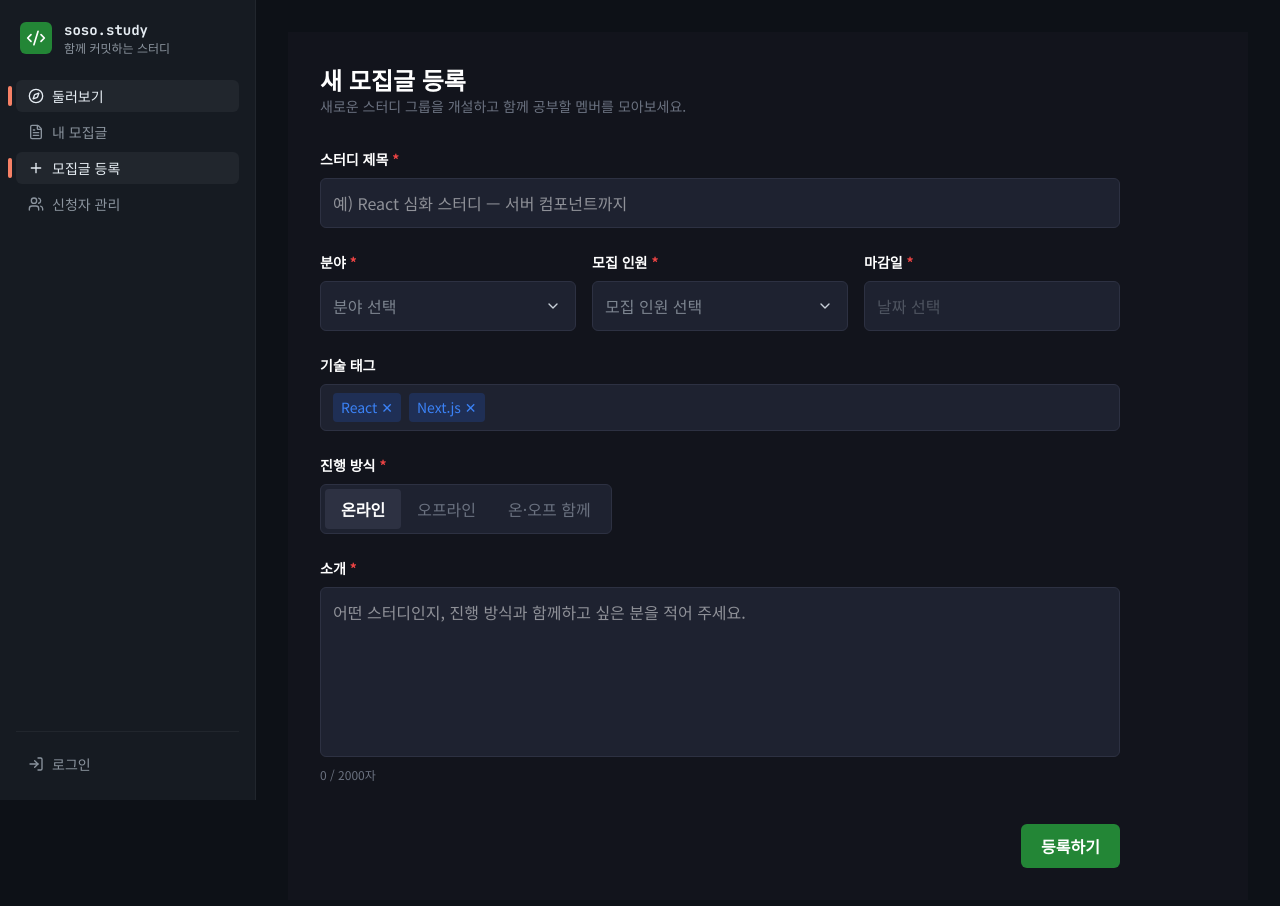
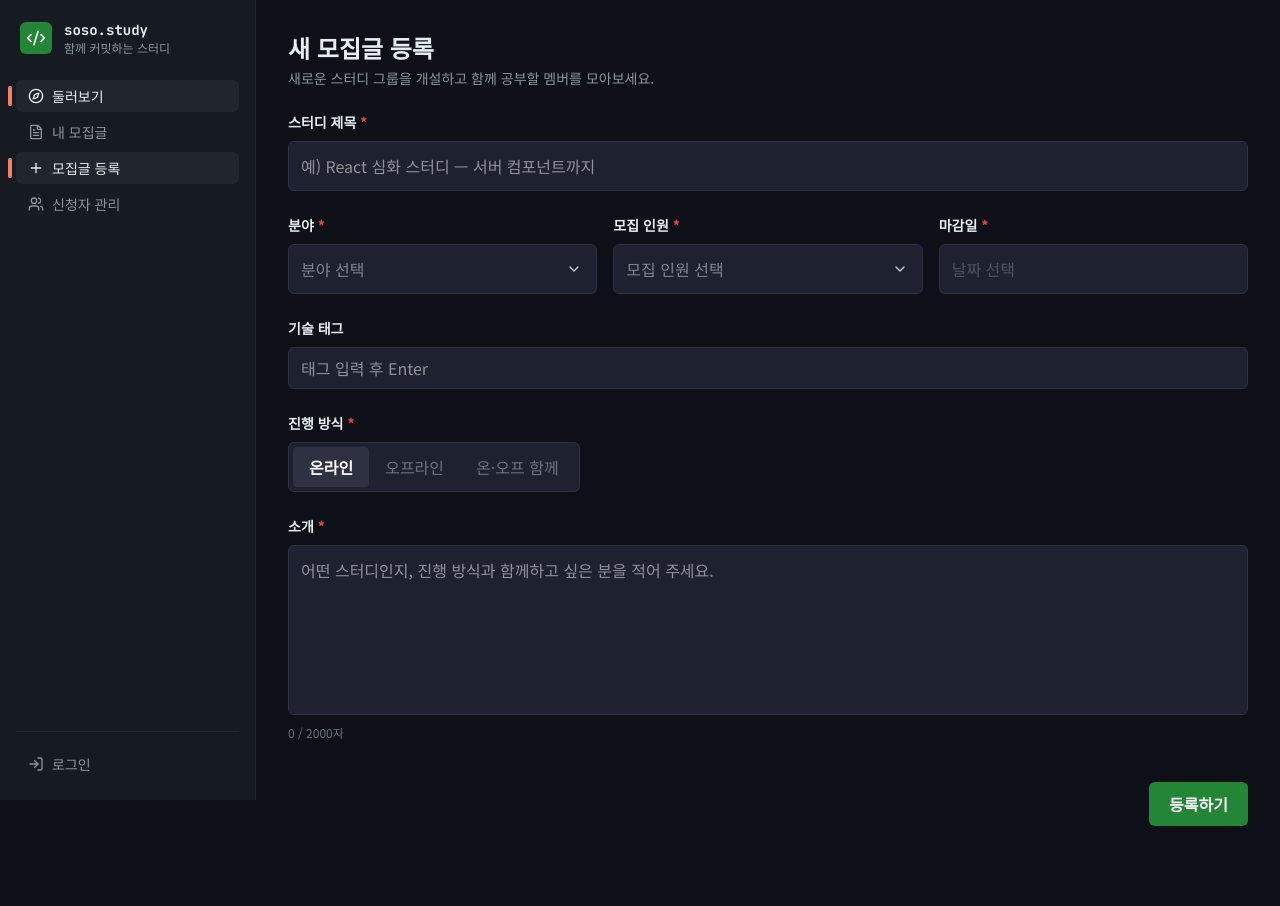
Before and after one commit to 2D0/lgcns07-pilotproject, a Next.js app: page /studies/write in a window 1280 px wide. Shown: the top 906 px of the page. After the commit the page ends 858 px from the top, so only its background shows below. Built offline with nearby package versions, Linux system fonts and the light colour scheme.

Commit message:
[필수] ③ 모집글 등록 · 수정 페이지 수정 (#34)
* feat: add studies write page and form fields

* fixed vercel failure

* fixed page layout to match other pages

```diff
--- a/app/(main)/studies/write/form-field.tsx
+++ b/app/(main)/studies/write/form-field.tsx
@@ -7,7 +7,7 @@ import { handleStudySubmitAction } from "./actions";
 
 export default function StudyWriteForm() {
   const router = useRouter();
-  const [tags, setTags] = useState<string[]>(["React", "Next.js"]);
+  const [tags, setTags] = useState<string[]>([]);
   const [tagInput, setTagInput] = useState("");
   const [mode, setMode] = useState("온라인");
   const [deadline, setDeadline] = useState("");
@@ -40,7 +40,7 @@ export default function StudyWriteForm() {
 
       // 폼 초기화
       form.reset(); // 제목, 분야, 모집 인원, 소개
-      setTags(["React", "Next.js"]); // 태그를 처음 상태로
+      setTags([]); // 태그를 처음 상태로
       setTagInput("");
       setMode("온라인");
       setDeadline("");
--- a/app/(main)/studies/write/page.tsx
+++ b/app/(main)/studies/write/page.tsx
@@ -1,4 +1,3 @@
-// app/(main)/studies/write/page.tsx
 import { Suspense } from "react";
 import { PageHeader } from "@/components/templates/page-header";
 import { Skeleton } from "@/components/ui/skeleton";
@@ -6,28 +5,13 @@ import FormFields from "./form-field";
 
 export default function StudyWritePage() {
   return (
-    <section
-      style={{
-        backgroundColor: "var(--bg-main, #12141c)",
-        minHeight: "100vh",
-        padding: "2rem",
-      }}
-    >
+    <section>
+      <PageHeader
+        title="새 모집글 등록"
+        description="새로운 스터디 그룹을 개설하고 함께 공부할 멤버를 모아보세요."
+      />
       <Suspense fallback={<Skeleton className="h-24 w-full" />}>
-        <div style={{ maxWidth: "800px", color: "var(--text-main, #ffffff)" }}>
-          <PageHeader title="새 모집글 등록" />
-          <p
-            style={{
-              color: "var(--text-muted, #6b7280)",
-              fontSize: "0.875rem",
-              marginTop: "-1.5rem",
-              marginBottom: "2rem",
-            }}
-          >
-            새로운 스터디 그룹을 개설하고 함께 공부할 멤버를 모아보세요.
-          </p>
-          <FormFields />
-        </div>
+        <FormFields />
       </Suspense>
     </section>
   );
```
